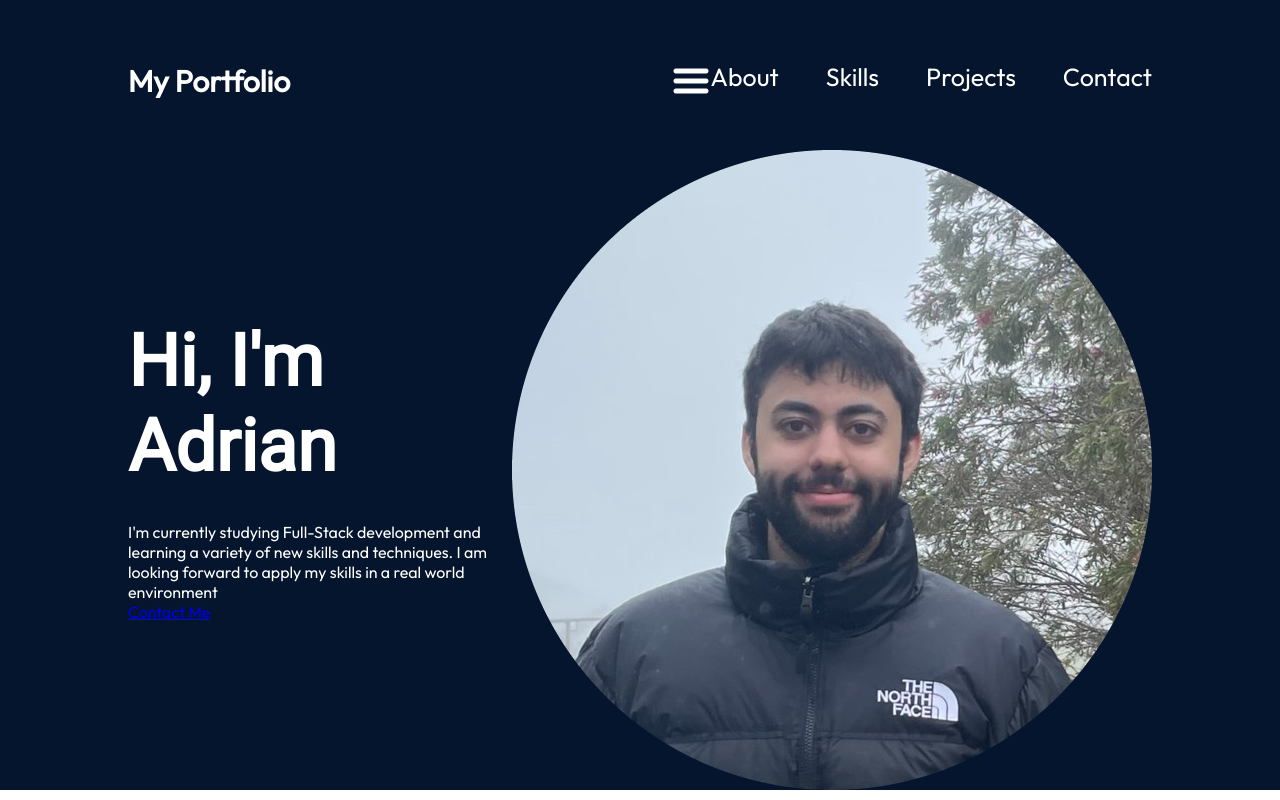
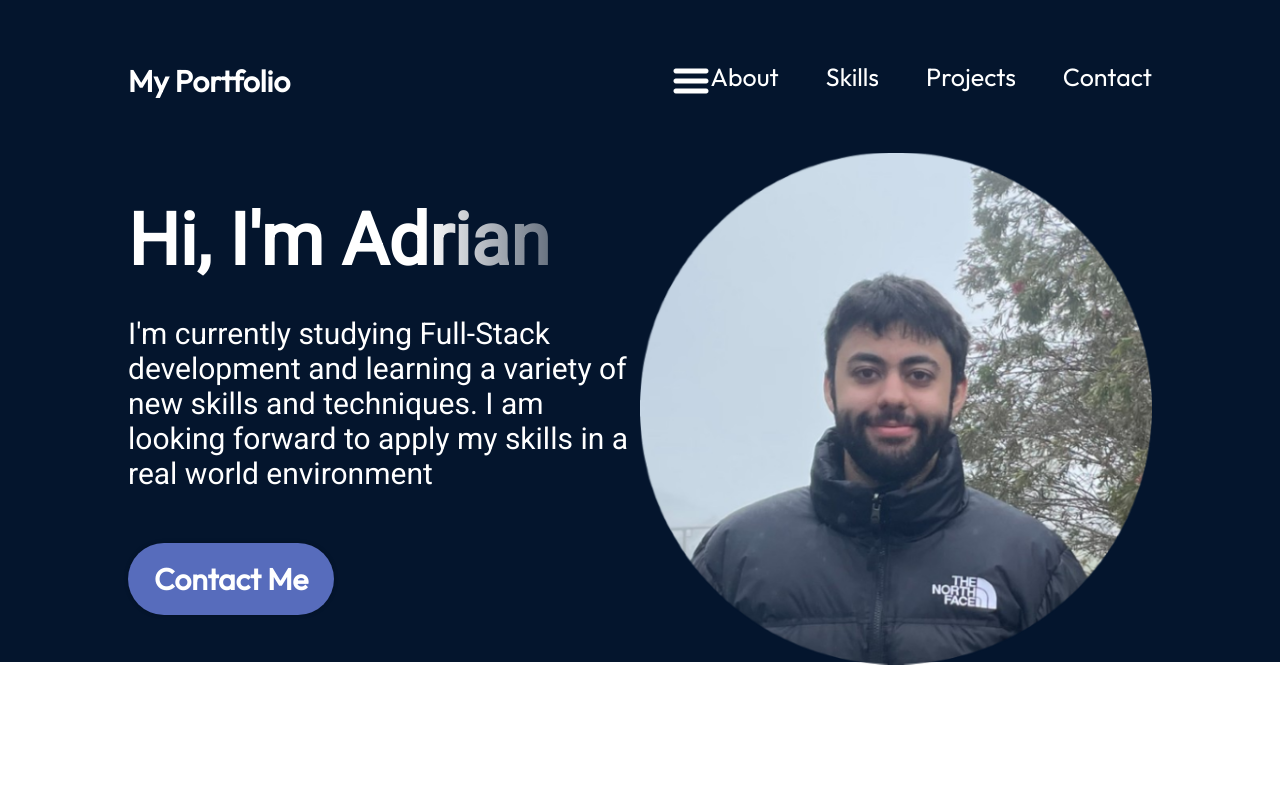
Before and after one commit to Y1va/React-Portfolio, a React (Vite) app in the folder react-portfolio/: page / in a window 1280 px wide. Built offline with nearby package versions, Linux system fonts and the light colour scheme.

Commit message:
Added CSS styling to hero component and added hovering feature

```diff
--- a/react-portfolio/src/components/Hero/Hero.module.css
+++ b/react-portfolio/src/components/Hero/Hero.module.css
@@ -24,4 +24,49 @@
   font-weight: 900;
   margin-bottom: 33px;
   font-family: var(--font-roboto);
+  background: linear-gradient(
+    90deg,
+    rgba(255, 255, 255, 1) 70%,
+    rgba(255, 255, 255, 0) 120%
+  );
+  -webkit-text-fill-color: transparent;
+  -webkit-background-clip: text;
 }
+
+.description {
+  font-size: 30px;
+  font-family: var(--font-roboto);
+  margin-bottom: 52px;
+}
+
+.contactBtn {
+  text-decoration: none;
+  background-color: var(--color-primary);
+  color: var(--color-text);
+  border-radius: 100px;
+  font-size: 30px;
+  font-weight: 600;
+  padding: 17px 26px;
+  box-shadow: 0 0 4px 0 rgba(0, 0, 0, 0.25);
+}
+
+.heroImg {
+  width: 50%;
+  z-index: 1;
+  animation-name: floating;
+  animation-duration: 3s;
+  animation-iteration-count: infinite;
+  animation-timing-function: ease-in-out;
+}
+
+@keyframes floating {
+  0% {
+    transform: translate(0, 0px);
+  }
+  50% {
+    transform: translate(0, 10px);
+  }
+  100% {
+    transform: translate(0, -0px);
+  }
+}
```
Also changed, not shown: react-portfolio/assets/hero/profilepic.png.
